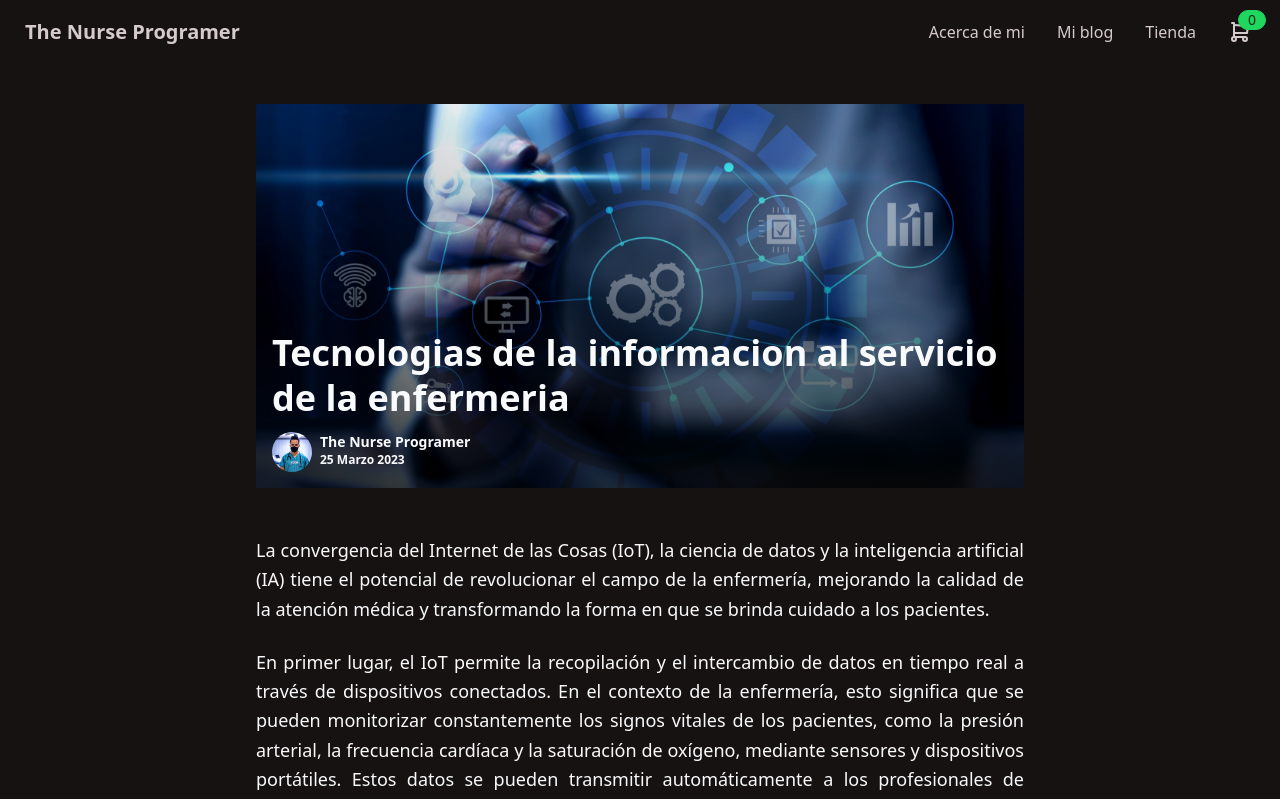
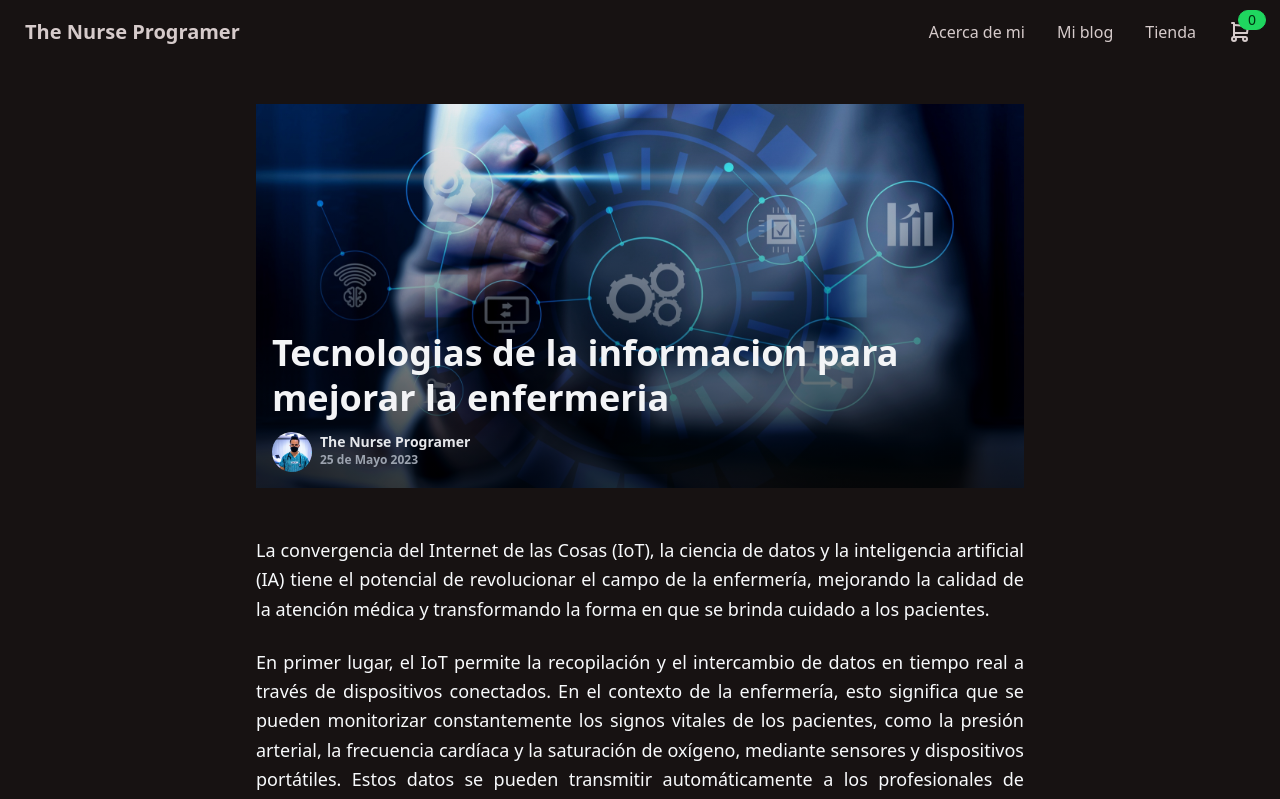
Before and after one commit to TheNurseProgramer/DesarrolloWEB_AColaborativa, a Next.js app: page /blog in a window 1280 px wide. Shown: the top 799 px of the page. Built offline with nearby package versions, Linux system fonts and the light colour scheme.

Commit message:
Se edito el page de blog

```diff
--- a/src/app/blog/page.jsx
+++ b/src/app/blog/page.jsx
@@ -1,44 +1,27 @@
 import React from "react";
+import Image from "next/image";
 
 const page = () => {
   return (
     <div className="max-w-screen-xl mx-auto">
-      <main className="mt-10">
-        <div
-          className="mb-4 md:mb-0 w-full max-w-screen-md mx-auto relative"
-          style={{ height: "24em" }}
-        >
-          <div
-            className="absolute left-0 bottom-0 w-full h-full z-10"
-            style={{
-              backgroundImage:
-                "linear-gradient(180deg,transparent,rgba(0,0,0,.7))",
-            }}
-          />
-          <img
-            src="/images/informatica.jpg"
-            className="absolute left-0 top-0 w-full h-full z-0 object-cover"
-          />
-          <div className="p-4 absolute bottom-0 left-0 z-20">
-            <h2 className="text-4xl font-semibold text-slate-50 leading-tight">
-              Tecnologias de la informacion al servicio de la enfermeria
-            </h2>
-            <div className="flex mt-3">
-              <img
-                src="/images/enfemero.jpg"
-                className="h-10 w-10 rounded-full mr-2 object-cover"
-              />
-              <div>
-                <p className="font-semibold text-slate-50 text-sm">
-                  The Nurse Programer
-                </p>
-                <p className="font-semibold text-slate-50 text-xs">
-                  {" "}
-                  25 Marzo 2023{" "}
-                </p>
-              </div>
+      <div className="mt-10">
+        <div>
+        <div className="mb-4 md:mb-0 w-full max-w-screen-md mx-auto relative" style={{height: '24em'}}>
+        <div className="absolute left-0 bottom-0 w-full h-full z-10" style={{backgroundImage: 'linear-gradient(180deg,transparent,rgba(0,0,0,.7))'}} />
+        <img src="/images/informatica.jpg" className="absolute left-0 top-0 w-full h-full z-0 object-cover" />
+        <div className="p-4 absolute bottom-0 left-0 z-20">
+          <h2 className="text-4xl font-semibold text-gray-100 leading-tight">
+           Tecnologias de la informacion para mejorar la enfermeria
+          </h2>
+          <div className="flex mt-3">
+            <img src="/images/enfemero.jpg" className="h-10 w-10 rounded-full mr-2 object-cover" />
+            <div>
+              <p className="font-semibold text-gray-200 text-sm"> The Nurse Programer </p>
+              <p className="font-semibold text-gray-400 text-xs"> 25 de Mayo 2023 </p>
             </div>
           </div>
+        </div>
+      </div>
         </div>
         <div className="px-4 lg:px-0 mt-12 text-slate-50 max-w-screen-md mx-auto text-lg leading-relaxed text-justify">
           <p className="pb-6">
@@ -133,7 +116,7 @@ const page = () => {
             tecnologia.
           </p>
         </div>
-      </main>
+      </div>
     </div>
   );
 };
```
